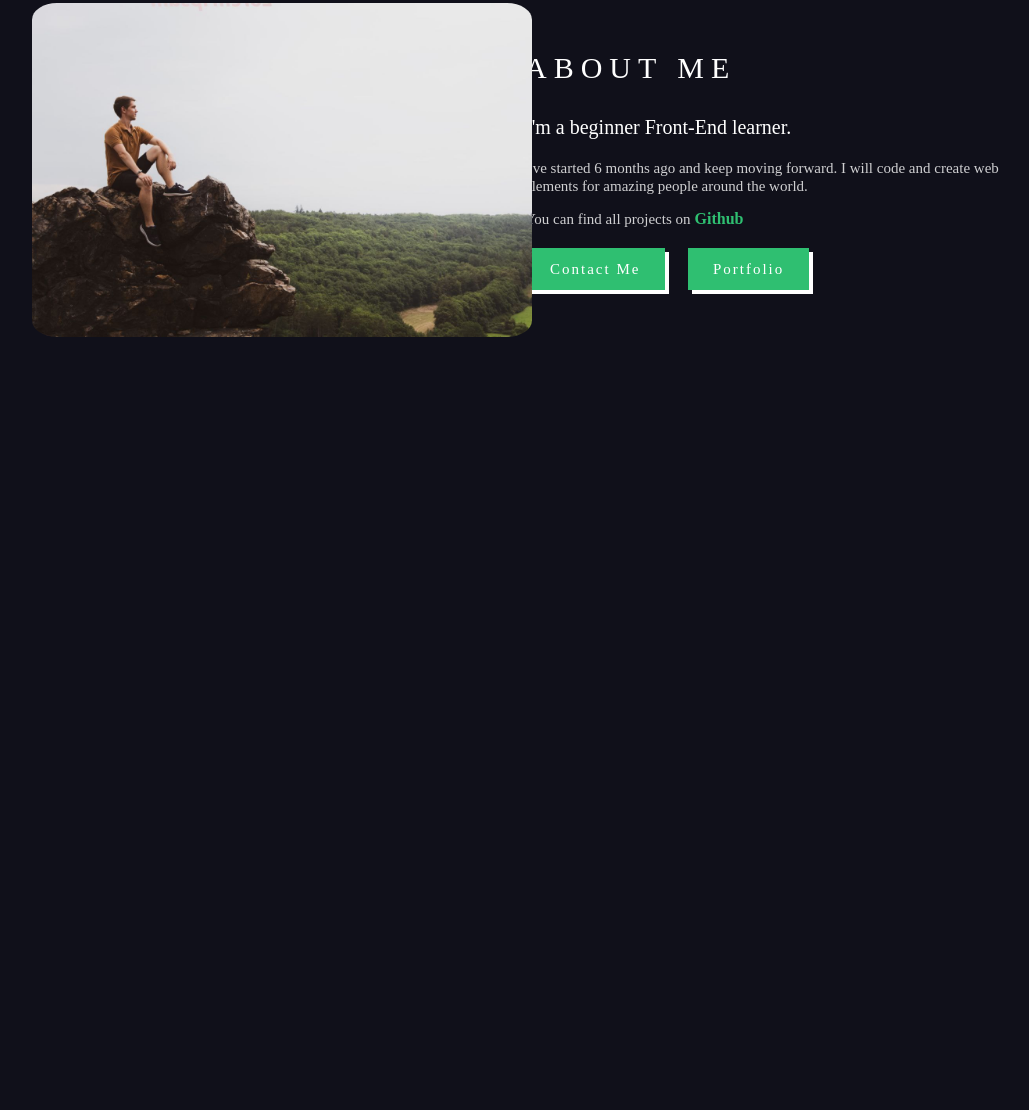
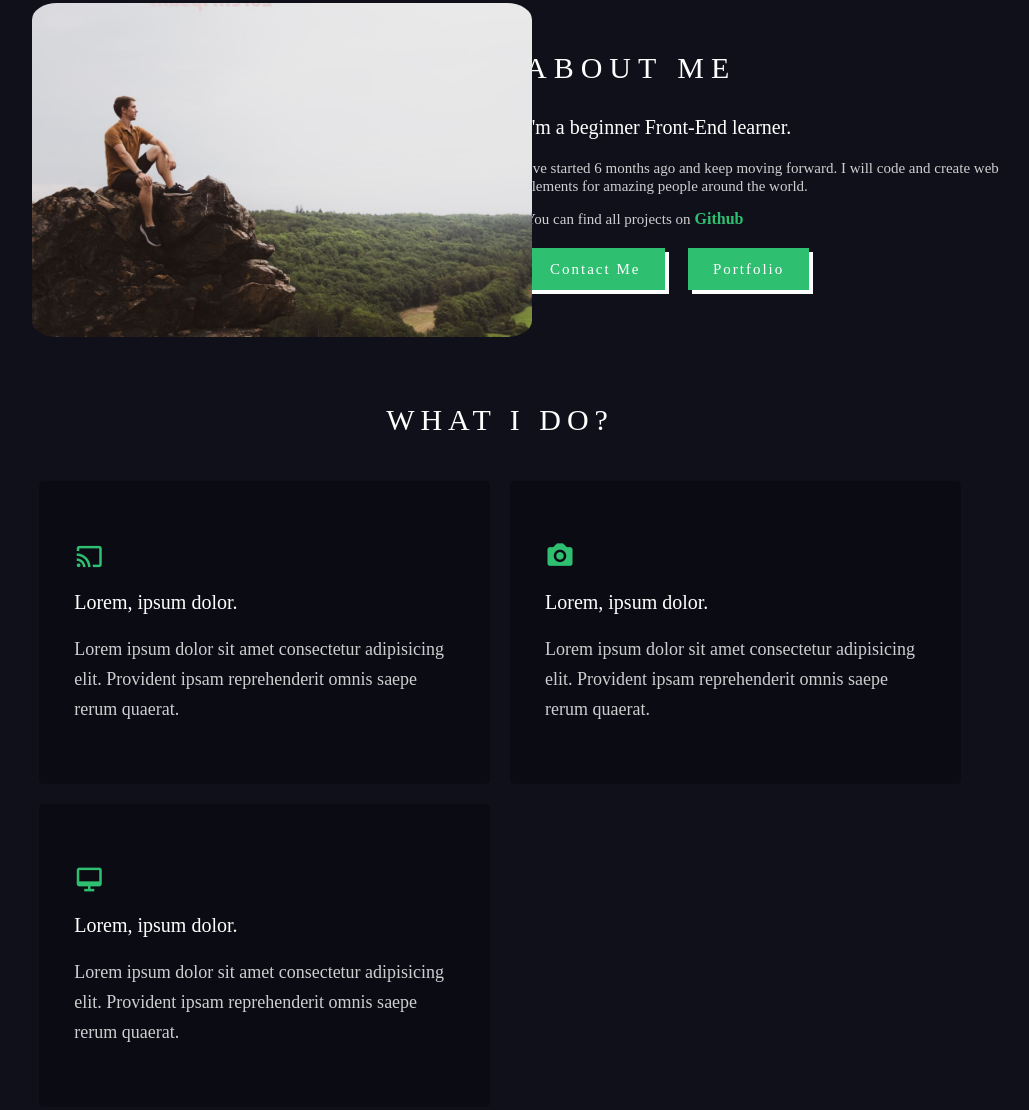
Before and after one commit to SeverinDenys/Portfolio-webpage, a plain HTML site: page index.html in a window 1280 px wide. Shown: the part 797-1907 px from the top of the page, without its empty margins (140-1169 px from the left). Before the commit the page ends 1176 px from the top, so only its background shows below. Drawn offline with nearby package versions, Linux system fonts and the light colour scheme.

Commit message:
service section

```diff
--- a/css/style.css
+++ b/css/style.css
@@ -175,3 +175,41 @@ body {
   margin-left: 13rem;
   max-width: 100%;
   height: auto; }
+
+.services {
+  padding: 2.4rem 14%; }
+  .services__center {
+    text-align: center; }
+    .services__center h3 {
+      color: #fff;
+      font-size: 3rem;
+      font-weight: 300;
+      letter-spacing: 0.6rem; }
+  .services__content {
+    display: grid;
+    grid-template-columns: repeat(auto-fit, minmax(35rem, auto));
+    grid-gap: 2rem;
+    align-items: center;
+    margin-top: 4.4rem; }
+    .services__content .services-row {
+      background: #0b0b13;
+      padding: 6rem 3.5rem;
+      border-radius: 0.5rem;
+      cursor: pointer;
+      transition: all 0.4s; }
+      .services__content .services-row i {
+        color: #2fbf71;
+        font-size: 3rem;
+        margin-bottom: 2rem; }
+      .services__content .services-row h3 {
+        font-size: 2rem;
+        font-weight: 500;
+        margin-bottom: 2rem;
+        color: #fff; }
+      .services__content .services-row p {
+        font-size: 1.8rem;
+        color: #ffffffcc;
+        line-height: 3rem; }
+    .services__content .services-row:hover {
+      transform: translateY(-1.5rem);
+      box-shadow: 0px 15px 30px 0px black; }
--- a/index.html
+++ b/index.html
@@ -74,6 +74,42 @@
       </div>
     </section>
 
+    <!-- services section -->
+    <section class="services" id="services">
+      <div class="services__center">
+        <h3>WHAT I DO?</h3>
+      </div>
+
+      <div class="services__content">
+        <div class="services-row">
+          <i class="bx bx-cast"></i>
+          <h3>Lorem, ipsum dolor.</h3>
+          <p>
+            Lorem ipsum dolor sit amet consectetur adipisicing elit. Provident
+            ipsam reprehenderit omnis saepe rerum quaerat.
+          </p>
+        </div>
+
+        <div class="services-row">
+          <i class="bx bxs-camera"></i>
+          <h3>Lorem, ipsum dolor.</h3>
+          <p>
+            Lorem ipsum dolor sit amet consectetur adipisicing elit. Provident
+            ipsam reprehenderit omnis saepe rerum quaerat.
+          </p>
+        </div>
+
+        <div class="services-row">
+          <i class="bx bx-desktop"></i>
+          <h3>Lorem, ipsum dolor.</h3>
+          <p>
+            Lorem ipsum dolor sit amet consectetur adipisicing elit. Provident
+            ipsam reprehenderit omnis saepe rerum quaerat.
+          </p>
+        </div>
+      </div>
+    </section>
+
     <script src="js/script.js"></script>
   </body>
 </html>
--- /dev/null
+++ b/sass/_services.scss
@@ -0,0 +1,53 @@
+.services {
+  padding: 2.4rem 14%;
+  &__center {
+    text-align: center;
+
+    & h3 {
+      color: $text-color;
+      font-size: 3rem;
+      font-weight: 300;
+      letter-spacing: 0.6rem;
+    }
+  }
+
+  &__content {
+    display: grid;
+    grid-template-columns: repeat(auto-fit, minmax(35rem, auto));
+    grid-gap: 2rem;
+    align-items: center;
+    margin-top: 4.4rem;
+
+    .services-row {
+      background: #0b0b13;
+      padding: 6rem 3.5rem;
+      border-radius: 0.5rem;
+      cursor: pointer;
+      transition: all 0.4s;
+
+      & i {
+        color: $main-color;
+        font-size: 3rem;
+        margin-bottom: 2rem;
+      }
+
+      & h3 {
+        font-size: 2rem;
+        font-weight: 500;
+        margin-bottom: 2rem;
+        color: $text-color;
+      }
+
+      & p {
+        font-size: 1.8rem;
+        color: $second-main-color;
+        line-height: 3rem;
+      }
+    }
+
+    .services-row:hover {
+      transform: translateY(-1.5rem);
+      box-shadow: 0px 15px 30px 0px rgb(0, 0, 0 / 70%);
+    }
+  }
+}
--- a/sass/main.scss
+++ b/sass/main.scss
@@ -3,3 +3,4 @@
 @import "variables";
 @import "header";
 @import "home";
+@import "services";
```
